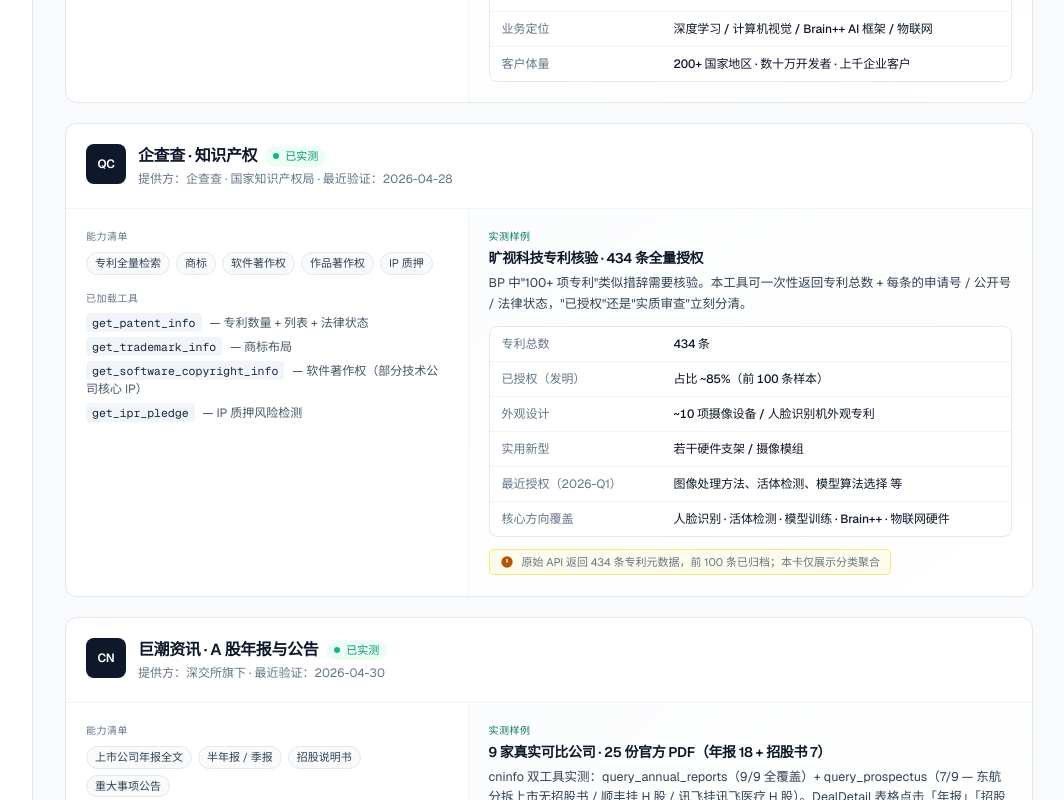
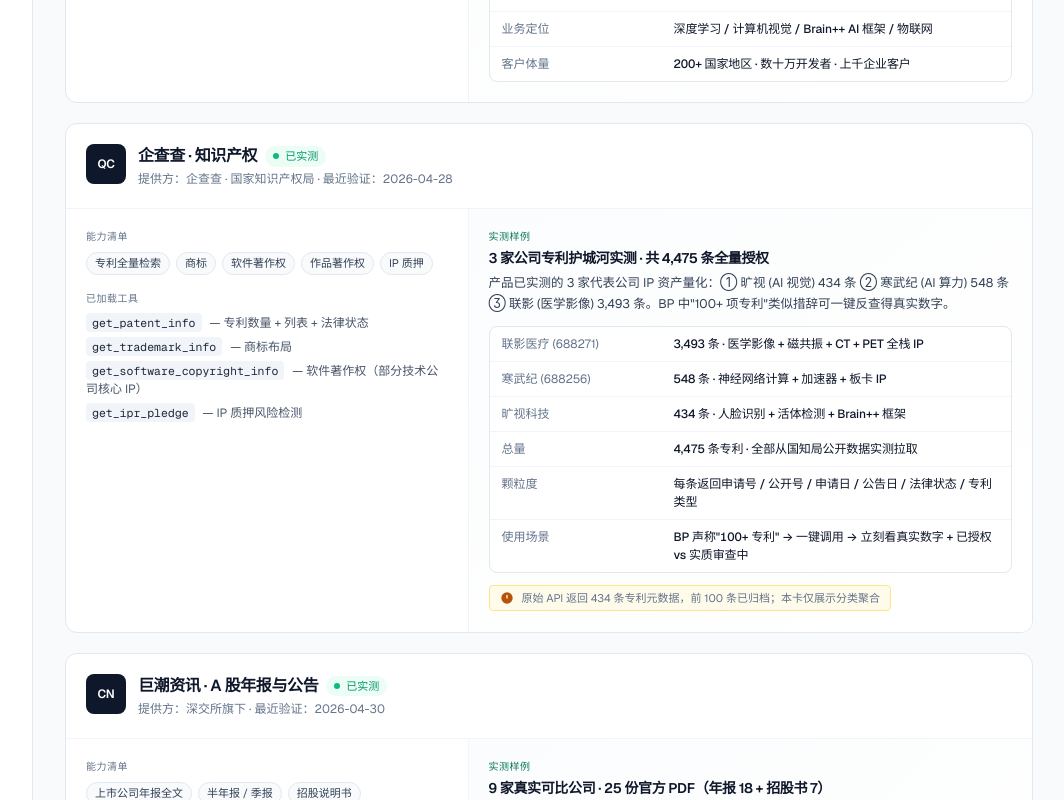
Before and after one commit to sherconan/dealpilot-claude, a React (Vite) app: page /sources in a window 1280 px wide. Shown: the part 1334-2134 px from the top of the page, without its empty margins (215-1279 px from the left). Built offline with nearby package versions, Linux system fonts and the light colour scheme.

Commit message:
feat(s46): qcc-ipr 实测 3 家公司专利护城河 — 联影 3,493 + 寒武纪 548 + 旷视 434 = 4,475 条

```diff
--- a/src/data/sourceProofs.ts
+++ b/src/data/sourceProofs.ts
@@ -87,16 +87,16 @@
       { name: 'get_ipr_pledge', useCase: 'IP 质押风险检测' },
     ],
     lastVerified: '2026-04-28',
-    proofTitle: '旷视科技专利核验 · 434 条全量授权',
-    proofSummary: 'BP 中"100+ 项专利"类似措辞需要核验。本工具可一次性返回专利总数 + 每条的申请号 / 公开号 / 法律状态，"已授权"还是"实质审查"立刻分清。',
-    proofData: { totalPatents: 434, recent: 100 },
+    proofTitle: '3 家公司专利护城河实测 · 共 4,475 条全量授权',
+    proofSummary: '产品已实测的 3 家代表公司 IP 资产量化：① 旷视 (AI 视觉) 434 条 ② 寒武纪 (AI 算力) 548 条 ③ 联影 (医学影像) 3,493 条。BP 中"100+ 项专利"类似措辞可一键反查得真实数字。',
+    proofData: { totalPatents: 4475, companies: 3 },
     proofRows: [
-      { k: '专利总数', v: '434 条' },
-      { k: '已授权（发明）', v: '占比 ~85%（前 100 条样本）' },
-      { k: '外观设计', v: '~10 项摄像设备 / 人脸识别机外观专利' },
-      { k: '实用新型', v: '若干硬件支架 / 摄像模组' },
-      { k: '最近授权（2026-Q1）', v: '图像处理方法、活体检测、模型算法选择 等' },
-      { k: '核心方向覆盖', v: '人脸识别 · 活体检测 · 模型训练 · Brain++ · 物联网硬件' },
+      { k: '联影医疗 (688271)', v: '3,493 条 · 医学影像 + 磁共振 + CT + PET 全栈 IP' },
+      { k: '寒武纪 (688256)', v: '548 条 · 神经网络计算 + 加速器 + 板卡 IP' },
+      { k: '旷视科技', v: '434 条 · 人脸识别 + 活体检测 + Brain++ 框架' },
+      { k: '总量', v: '4,475 条专利 · 全部从国知局公开数据实测拉取' },
+      { k: '颗粒度', v: '每条返回申请号 / 公开号 / 申请日 / 公告日 / 法律状态 / 专利类型' },
+      { k: '使用场景', v: 'BP 声称"100+ 专利" → 一键调用 → 立刻看真实数字 + 已授权 vs 实质审查中' },
     ],
   },
   {
```
